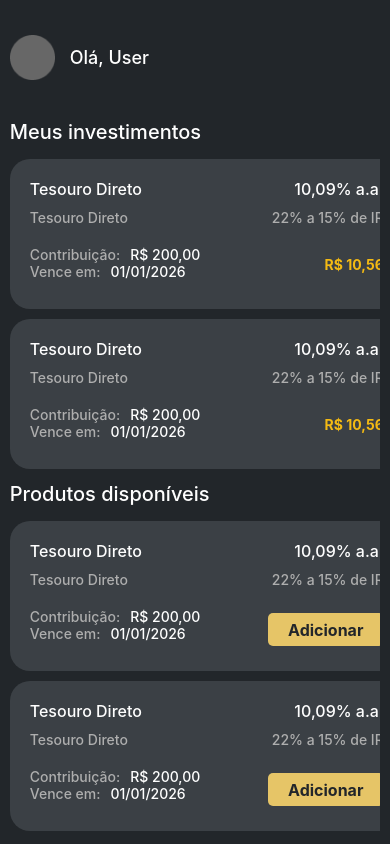
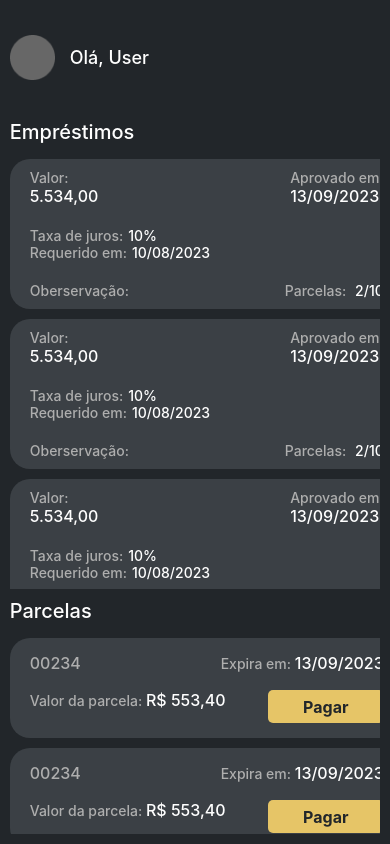
Before and after one commit to raphavtorres/finebank_app, a React Native app in the folder finebank/: screen /Loan in a window 390 px wide. Built offline with nearby package versions, Linux system fonts and the light colour scheme.

Commit message:
feat: loan screen

```diff
--- a/finebank/App.jsx
+++ b/finebank/App.jsx
@@ -5,6 +5,7 @@
 import Login from "./src/screens/Login";
 import Home from "./src/screens/Home";
 import Investment from "./src/screens/Investment";
+import Loan from "./src/screens/Loan";
 
 const Stack = createNativeStackNavigator();
 
@@ -19,7 +20,8 @@
 				{/* <Stack.Screen name="Welcome" component={Welcome} /> */}
 				{/* <Stack.Screen name="Login" component={Login} /> */}
 				{/* <Stack.Screen name="Home" component={Home} /> */}
-				<Stack.Screen name="Home" component={Investment} />
+				{/* <Stack.Screen name="Investment" component={Investment} /> */}
+				<Stack.Screen name="Loan" component={Loan} />
 			</Stack.Navigator>
 		</NavigationContainer>
 	);
--- /dev/null
+++ b/finebank/src/components/Loan/InstallmentCard.jsx
@@ -0,0 +1,76 @@
+import { View, Text, TouchableOpacity } from "react-native";
+import { StyleSheet } from "react-native";
+import { COLORS } from "../../style/constants";
+
+export default function InstallmentCard(props) {
+	return (
+		<View style={styles.installmentCard}>
+			<View style={styles.section}>
+				<Text style={styles.installmentID}>{props.number}</Text>
+				<Text style={styles.label}>
+					Expira em: <Text style={styles.value}>{props.expiration_date}</Text>
+				</Text>
+			</View>
+			<View style={styles.section}>
+				<Text style={styles.label}>
+					Valor da parcela:{" "}
+					<Text style={styles.value}>R$ {props.payment_amount}</Text>
+				</Text>
+				<TouchableOpacity style={styles.payInstallmentBtn}>
+					<Text style={styles.payInstallmentTxt}>Pagar</Text>
+				</TouchableOpacity>
+			</View>
+		</View>
+	);
+}
+
+export const styles = StyleSheet.create({
+	installmentCard: {
+		marginTop: 10,
+		paddingHorizontal: 20,
+		paddingVertical: 15,
+		width: 394,
+		height: 100,
+		borderRadius: 20,
+		backgroundColor: COLORS.lightBlack,
+		justifyContent: "space-between",
+	},
+
+	section: {
+		flexDirection: "row",
+		justifyContent: "space-between",
+	},
+
+	installmentID: {
+		color: COLORS.primaryGray,
+		fontSize: 16,
+		fontWeight: "500",
+	},
+
+	label: {
+		color: COLORS.primaryGray,
+		fontSize: 14,
+		fontWeight: "500",
+	},
+
+	value: {
+		color: COLORS.primaryWhite,
+		fontSize: 16,
+		fontWeight: "500",
+	},
+
+	payInstallmentBtn: {
+		width: 116,
+		height: 33,
+		borderRadius: 5,
+		backgroundColor: COLORS.lightYellow,
+		justifyContent: "center",
+		alignItems: "center",
+	},
+
+	payInstallmentTxt: {
+		color: COLORS.primaryBlack,
+		fontSize: 16,
+		fontWeight: "700",
+	},
+});
--- /dev/null
+++ b/finebank/src/components/Loan/LoanCard.jsx
@@ -0,0 +1,77 @@
+import { View, Text, TouchableOpacity } from "react-native";
+import { StyleSheet } from "react-native";
+import { COLORS } from "../../style/constants";
+
+export default function LoanCard(props) {
+	return (
+		<View style={styles.loanCard}>
+			<View style={styles.section}>
+				{/* LOAN VALUE */}
+				<View>
+					<Text style={styles.label}>Valor:</Text>
+					<Text style={styles.mainValue}>{props.amount_request}</Text>
+				</View>
+				<View>
+					<Text style={styles.label}>Aprovado em:</Text>
+					<Text style={styles.mainValue}>{props.approval_date}</Text>
+				</View>
+			</View>
+			{/* DETAILS */}
+			<View>
+				<View>
+					<View style={{ flexDirection: "row" }}>
+						<Text style={styles.label}>Taxa de juros:</Text>
+						<Text style={styles.value}>{props.interest_rate}</Text>
+					</View>
+					<View style={{ flexDirection: "row" }}>
+						<Text style={styles.label}>Requerido em:</Text>
+						<Text style={styles.value}>{props.request_date}</Text>
+					</View>
+				</View>
+			</View>
+			{/* OBSERVATION */}
+			<View style={styles.section}>
+				<Text style={styles.label}>
+					Oberservação: <Text style={styles.value}>{props.observation}</Text>
+				</Text>
+				<Text style={styles.label}>
+					Parcelas: <Text style={styles.value}>{props.installment_amount}</Text>
+				</Text>
+			</View>
+		</View>
+	);
+}
+
+export const styles = StyleSheet.create({
+	loanCard: {
+		marginTop: 10,
+		paddingHorizontal: 20,
+		paddingVertical: 10,
+		width: 394,
+		height: 150,
+		borderRadius: 20,
+		backgroundColor: COLORS.lightBlack,
+		justifyContent: "space-between",
+	},
+
+	section: { flexDirection: "row", justifyContent: "space-between" },
+
+	label: {
+		color: COLORS.primaryGray,
+		fontSize: 14,
+		fontWeight: "500",
+	},
+
+	mainValue: {
+		color: COLORS.primaryWhite,
+		fontSize: 16,
+		fontWeight: "500",
+	},
+
+	value: {
+		marginLeft: 5,
+		color: COLORS.primaryWhite,
+		fontSize: 14,
+		fontWeight: "500",
+	},
+});
--- /dev/null
+++ b/finebank/src/screens/Loan/index.jsx
@@ -0,0 +1,70 @@
+import React from "react";
+import { View, Text, ScrollView } from "react-native";
+
+import { styles } from "./style";
+
+import UserProfileHeader from "../../components/UserProfileHeader";
+import LoanCard from "../../components/Loan/LoanCard";
+import InstallmentCard from "../../components/Loan/InstallmentCard";
+
+export default function Loan() {
+	return (
+		<View style={styles.container}>
+			{/* USER PROFILE HEADER */}
+			<UserProfileHeader username="User" />
+
+			{/* MY LOANS */}
+			<View style={styles.section}>
+				<Text style={styles.sectionLabel}>Empréstimos</Text>
+				<ScrollView>
+					<LoanCard
+						amount_request="5.534,00"
+						approval_date="13/09/2023"
+						interest_rate="10%"
+						request_date="10/08/2023"
+						observation=""
+						installment_amount="2/10"
+					/>
+					<LoanCard
+						amount_request="5.534,00"
+						approval_date="13/09/2023"
+						interest_rate="10%"
+						request_date="10/08/2023"
+						observation=""
+						installment_amount="2/10"
+					/>
+					<LoanCard
+						amount_request="5.534,00"
+						approval_date="13/09/2023"
+						interest_rate="10%"
+						request_date="10/08/2023"
+						observation=""
+						installment_amount="2/10"
+					/>
+				</ScrollView>
+			</View>
+
+			{/* INSTALLMENTS */}
+			<View style={[styles.section, styles.sectionInstallment]}>
+				<Text style={styles.sectionLabel}>Parcelas</Text>
+				<ScrollView>
+					<InstallmentCard
+						number="00234"
+						payment_amount="553,40"
+						expiration_date="13/09/2023"
+					/>
+					<InstallmentCard
+						number="00234"
+						payment_amount="553,40"
+						expiration_date="13/09/2023"
+					/>
+					<InstallmentCard
+						number="00234"
+						payment_amount="553,40"
+						expiration_date="13/09/2023"
+					/>
+				</ScrollView>
+			</View>
+		</View>
+	);
+}
--- /dev/null
+++ b/finebank/src/screens/Loan/style.js
@@ -0,0 +1,27 @@
+import { StyleSheet } from "react-native";
+import { COLORS } from "../../style/constants";
+
+export const styles = StyleSheet.create({
+	container: {
+		flex: 1,
+		alignItems: "center",
+		backgroundColor: COLORS.primaryBlack,
+	},
+
+	section: {
+		flex: 2,
+		width: "95%",
+		marginBottom: 10,
+	},
+
+	sectionInstallment: {
+		flex: 1,
+	},
+
+	sectionLabel: {
+		marginBottom: 5,
+		color: COLORS.primaryWhite,
+		fontSize: 20,
+		fontWeight: "500",
+	},
+});
```
